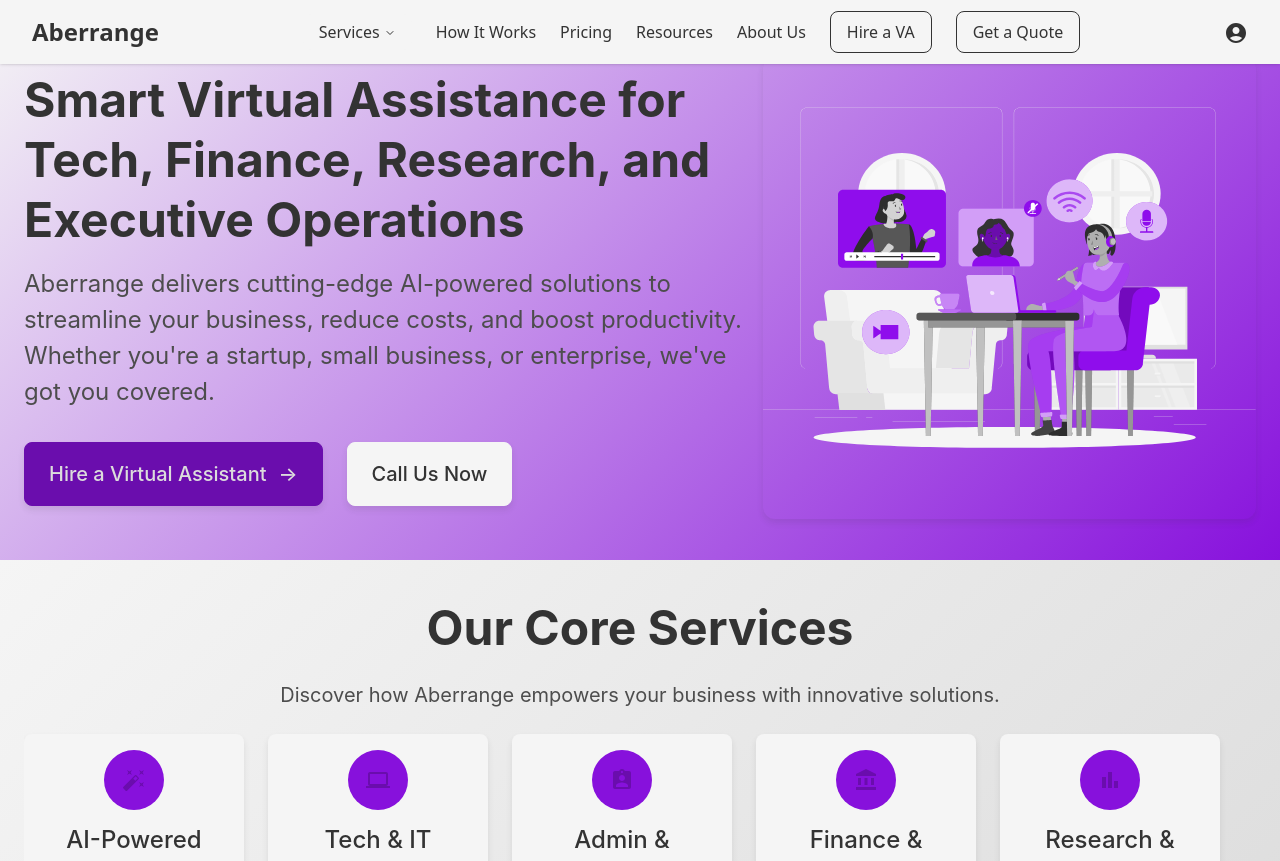
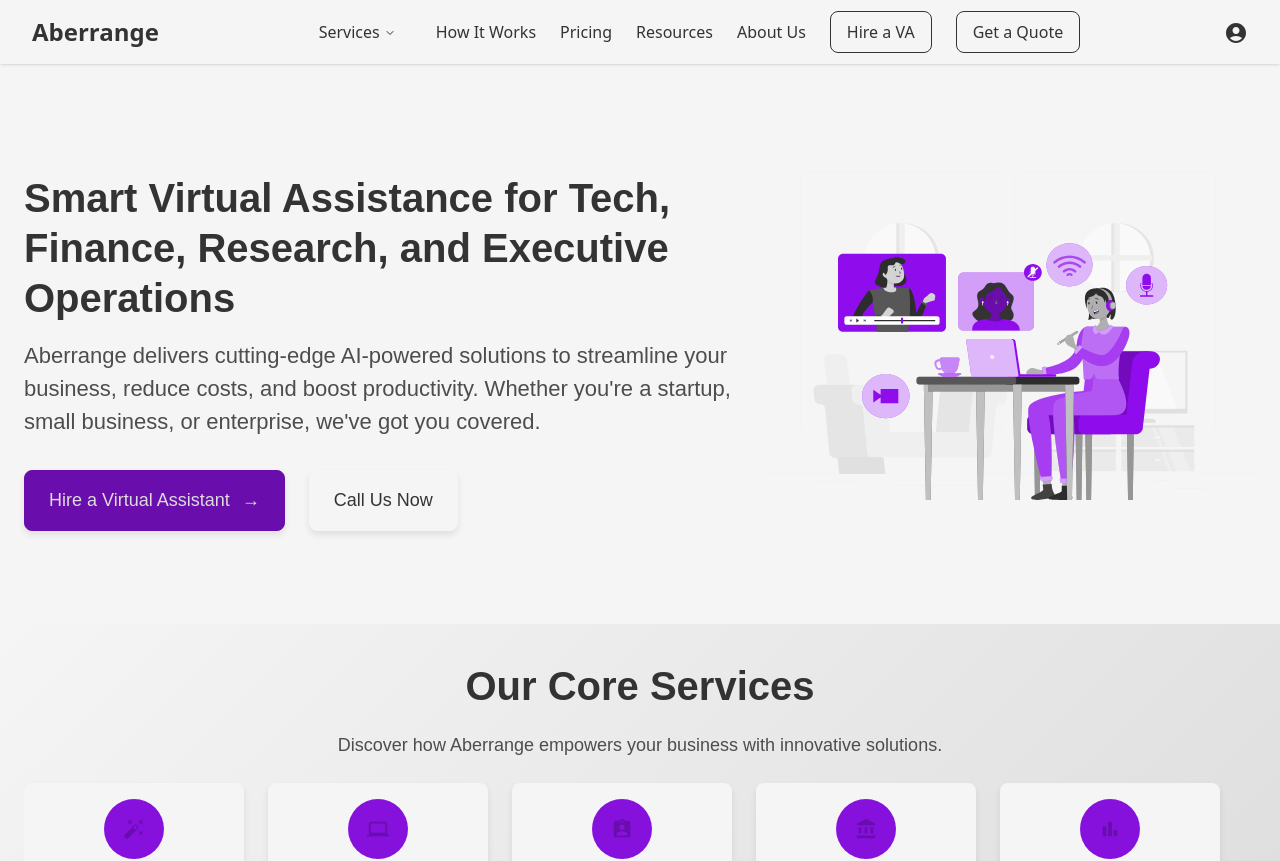
Before and after one commit to MelvinJosephh/aberrange-modern, a Next.js app: page / in a window 1280 px wide. Shown: the top 861 px of the page. Built offline with nearby package versions, Linux system fonts and the light colour scheme.

Commit message:
added styles

```diff
--- a/src/components/hero.tsx
+++ b/src/components/hero.tsx
@@ -19,13 +19,12 @@
           Whether you&apos;re a startup, small business, or enterprise, we&apos;ve got you covered.
         </p>
         <div className={styles.ctaButtons}>
-        <Link href="/hire" className={styles.ctaButtonPrimary}>
+          <Link href="/hire" className={styles.ctaButtonPrimary}>
             Hire a Virtual Assistant <span className={styles.ctaArrow}>→</span>
           </Link>
           <Link href="/public/call-us" className={styles.ctaButtonSecondary}>
-          Call Us Now
+            Call Us Now
           </Link>
-
         </div>
       </div>
 
--- a/src/styles/components/hero.module.scss
+++ b/src/styles/components/hero.module.scss
@@ -3,13 +3,14 @@
 @use '@/styles/mixins' as m;
 
 .hero {
-  padding: v.$spacing-xxl v.$spacing-lg v.$spacing-xl v.$spacing-lg; // Extra top padding to account for header
+  padding: v.$spacing-xxl v.$spacing-lg v.$spacing-xl v.$spacing-lg;
   background: v.$background-color;
-  @include m.gradient-background(v.$secondary-color, v.$primary-color-light, 135deg);
+  // @include m.gradient-background(v.$secondary-color, v.$primary-color-light, 135deg);
   display: flex;
   align-items: center;
   justify-content: space-between;
   min-height: 70vh;
+  margin-top: 64px; // Adjust this value to match the height of your header
 
   .leftSection {
     flex: 1;
@@ -93,10 +94,8 @@
 
     .animationContainer {
       width: 100%;
-      max-width: v.$breakpoint-md / 2; // Half of medium breakpoint (512px) as a reasonable default
+      max-width: v.$breakpoint-md / 2;
       height: auto;
-      border-radius: v.$border-radius-lg;
-      @include m.box-shadow(2);
     }
   }
 
--- a/src/styles/variables.scss
+++ b/src/styles/variables.scss
@@ -43,15 +43,17 @@
 // ====================
 
 // Font Families
-$font-primary: 'Inter', sans-serif; // Modern, clean font
-$font-secondary: 'Roboto', sans-serif; // Fallback font
+$font-primary: 'ABCFavorit', sans-serif; // Modern, clean font
+$font-secondary: 'Lora', sans-serif; // Fallback font
 
 // Font Sizes
 $font-size-base: 16px;
-$font-size-small: $font-size-base * 0.875; // 14px
-$font-size-medium: $font-size-base * 1.25; // 20px
-$font-size-large: $font-size-base * 1.5; // 24px
-$font-size-xlarge: $font-size-base * 3; // 48px
+$font-size-small: 14px;  // Suitable for captions, metadata, or small UI text
+$font-size-medium: 18px; // Good for body text in modern apps
+$font-size-large: 22px;  // Ideal for subtitles or emphasized text
+$font-size-xlarge: 40px; // Suitable for section headings
+$font-size-xxlarge: 48px; // For large headlines or hero sections
+
 
 // Font Weights
 $font-weight-light: 300;
```
Also changed, not shown: 1 other file (tests, documents, lock files or other folders).
